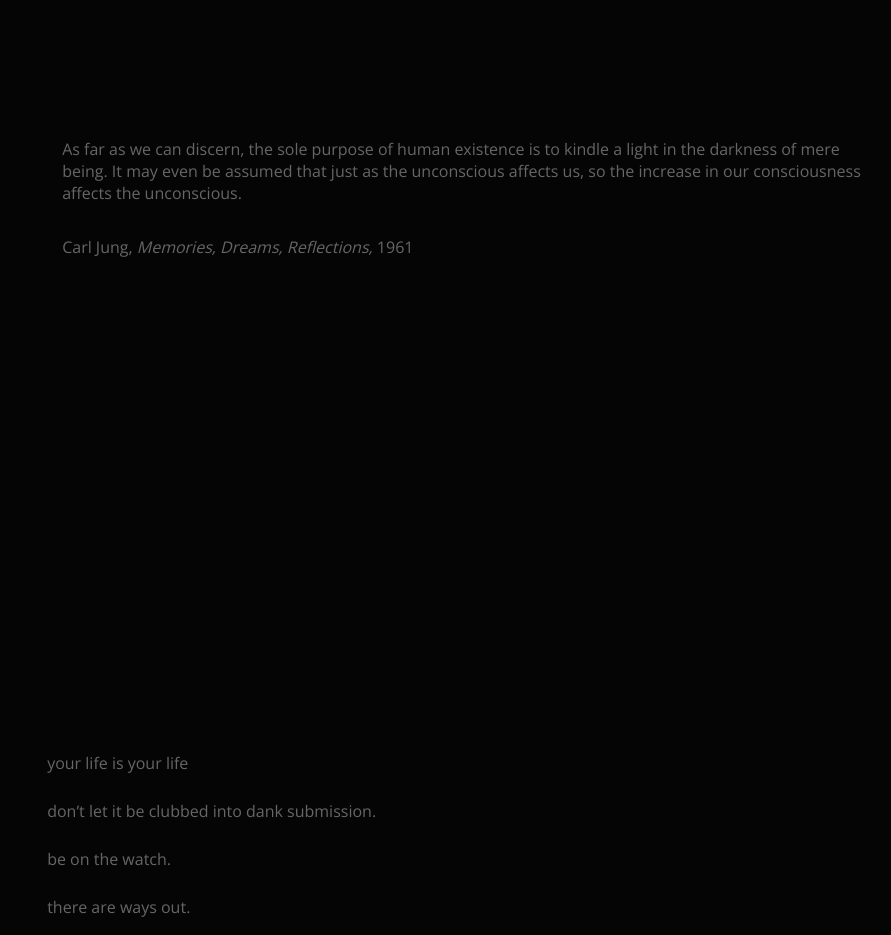
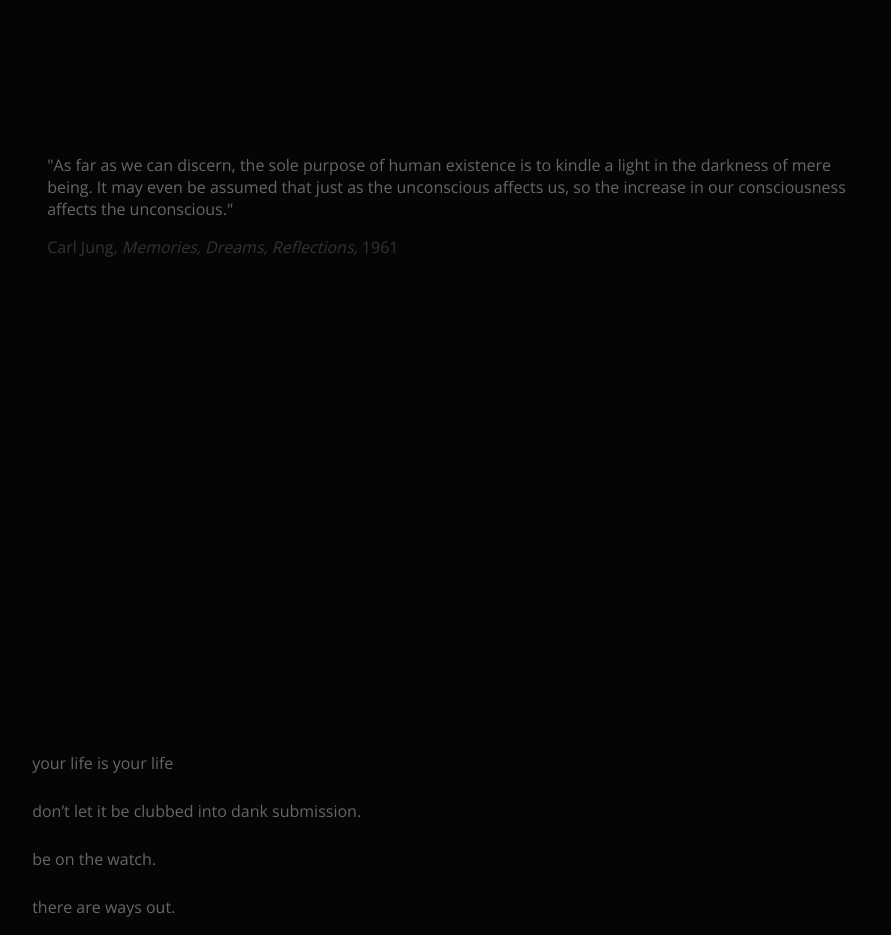
Before and after one commit to sabrinabertol/iexist, a plain HTML site: page index.html in a window 1280 px wide. Shown: the part 1020-1955 px from the top of the page, without its empty margins (189-1080 px from the left). Drawn offline with nearby package versions, Linux system fonts and the light colour scheme; a web font is replaced by a local one.

Commit message:
fixed links and navbar styling

```diff
--- a/css/components/navbar.css
+++ b/css/components/navbar.css
@@ -29,3 +29,7 @@
   gap: 1em;
   font-size: 20px;
 }
+
+.menu ul {
+    padding-inline-start: 20px;
+  }
--- a/css/style.css
+++ b/css/style.css
@@ -33,7 +33,6 @@ section {
 
 .container {
   width: 100%;
-  padding: 0 15px;
   margin: 0 auto;
 }
 
--- a/index.html
+++ b/index.html
@@ -45,11 +45,11 @@
     <div class="main-content">
 
       <section id="quote" class="shiny">
-        <p class="text-center">As far as we can discern, the sole purpose of human
+        <p class="text-center">"As far as we can discern, the sole purpose of human
           existence is to kindle a light in the darkness of mere being.
           It may even be assumed that just as the unconscious affects us,
-          so the increase in our consciousness affects the unconscious.</p>
-        <p class="text-right">Carl Jung, <i>Memories, Dreams, Reflections,</i> 1961</p>
+          so the increase in our consciousness affects the unconscious."</p>
+        <a href="https://www.themarginalian.org/2012/03/13/memories-dreams-reflections/" target="_blank">Carl Jung, <i>Memories, Dreams, Reflections,</i> 1961</a>
       </section>
 
       <section id="poem">
```
